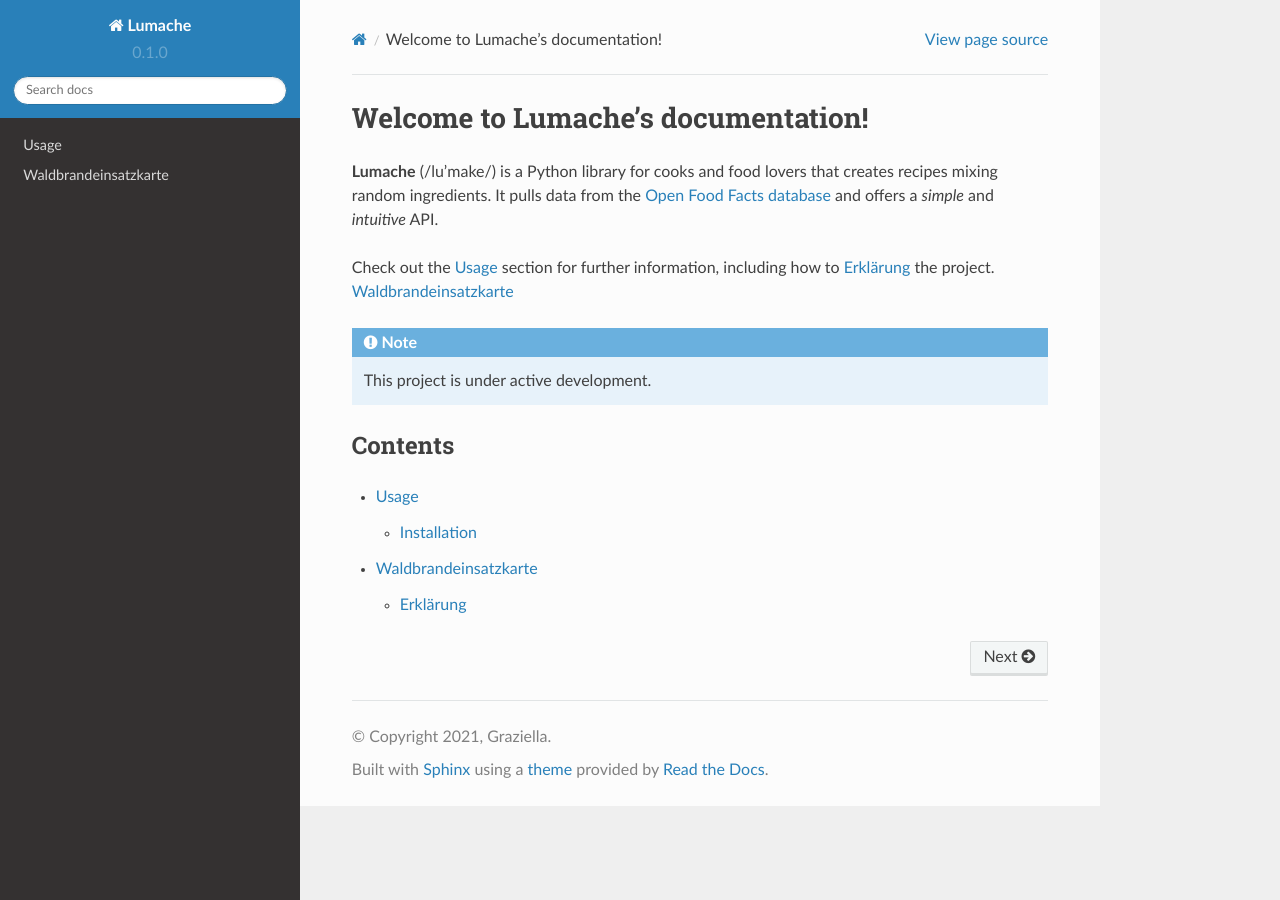
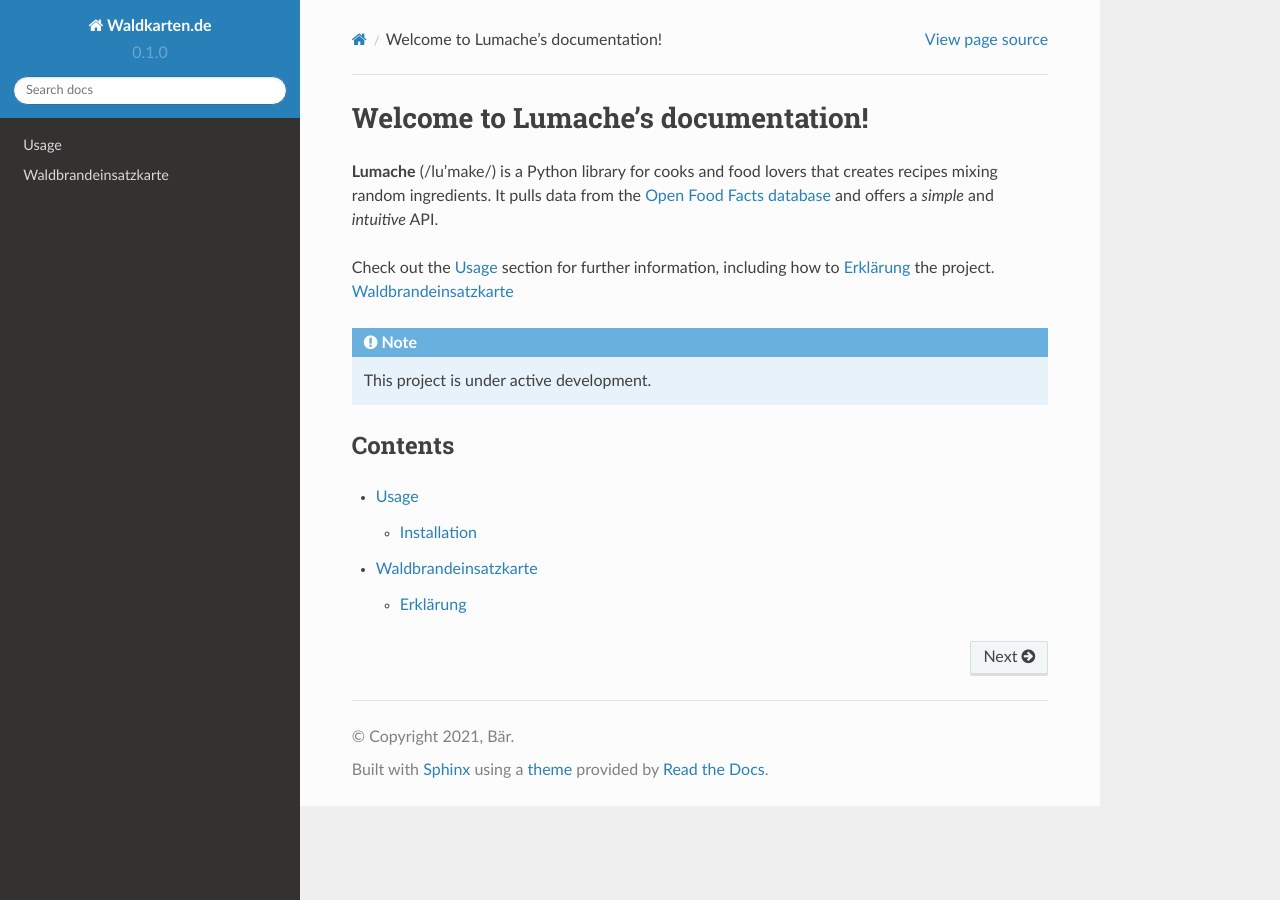
Before and after one commit to landeszentrumwald/waldkarten-docs, a Sphinx documentation site: the page built from docs/source/index.rst, in a window 1280 px wide. Built offline with Sphinx 7.4.7 and the Read the Docs theme 2.0.0, drawn with Linux system fonts in a browser that asks for light colours.

Commit message:
Edit conf.py
Setup correct project name and credentials

```diff
--- a/docs/source/conf.py
+++ b/docs/source/conf.py
@@ -2,9 +2,9 @@
 
 # -- Project information
 
-project = 'Lumache'
-copyright = '2021, Graziella'
-author = 'Graziella'
+project = 'Waldkarten.de'
+copyright = '2021, Bär'
+author = 'Dr. Bär, Matthias'
 
 release = '0.1'
 version = '0.1.0'
```
